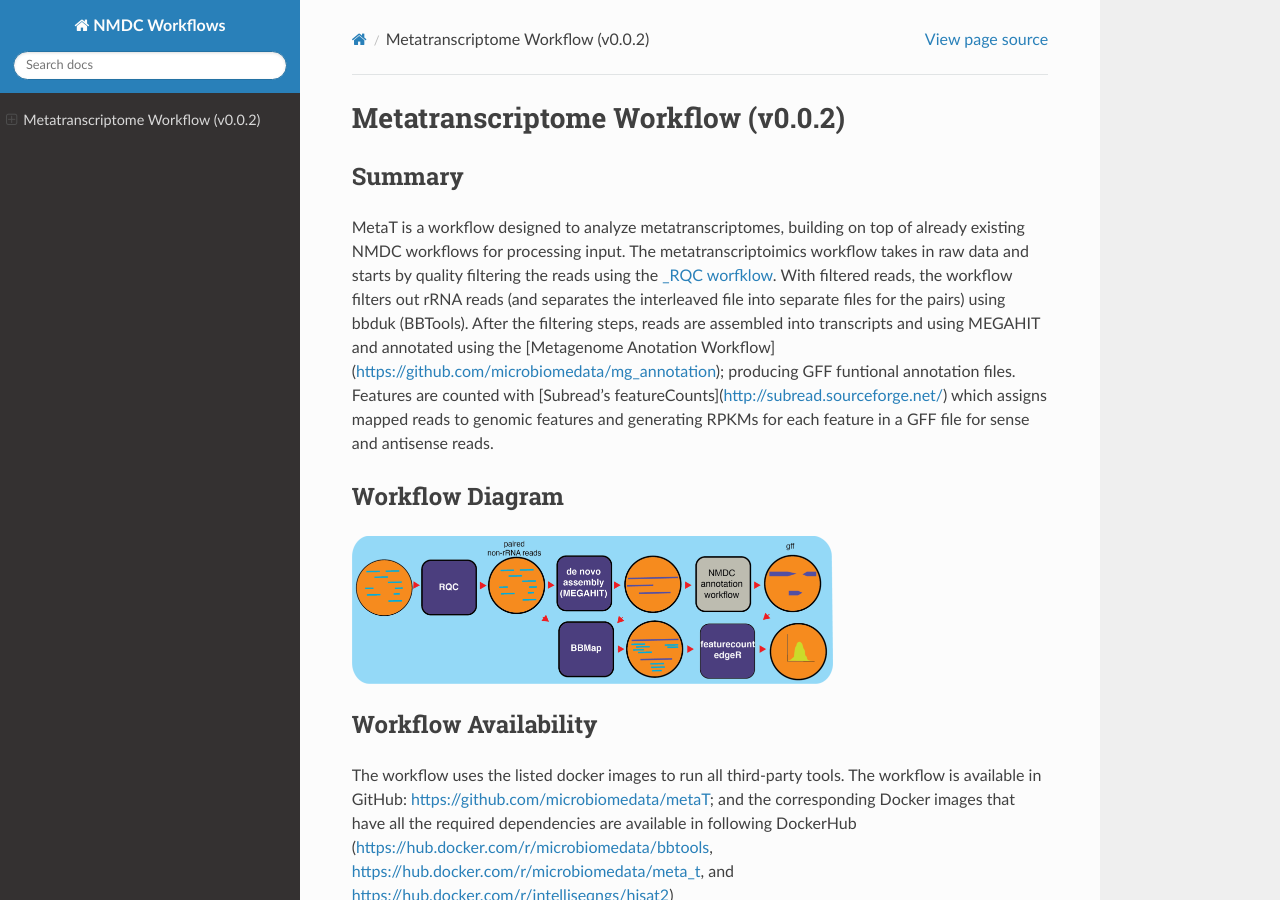
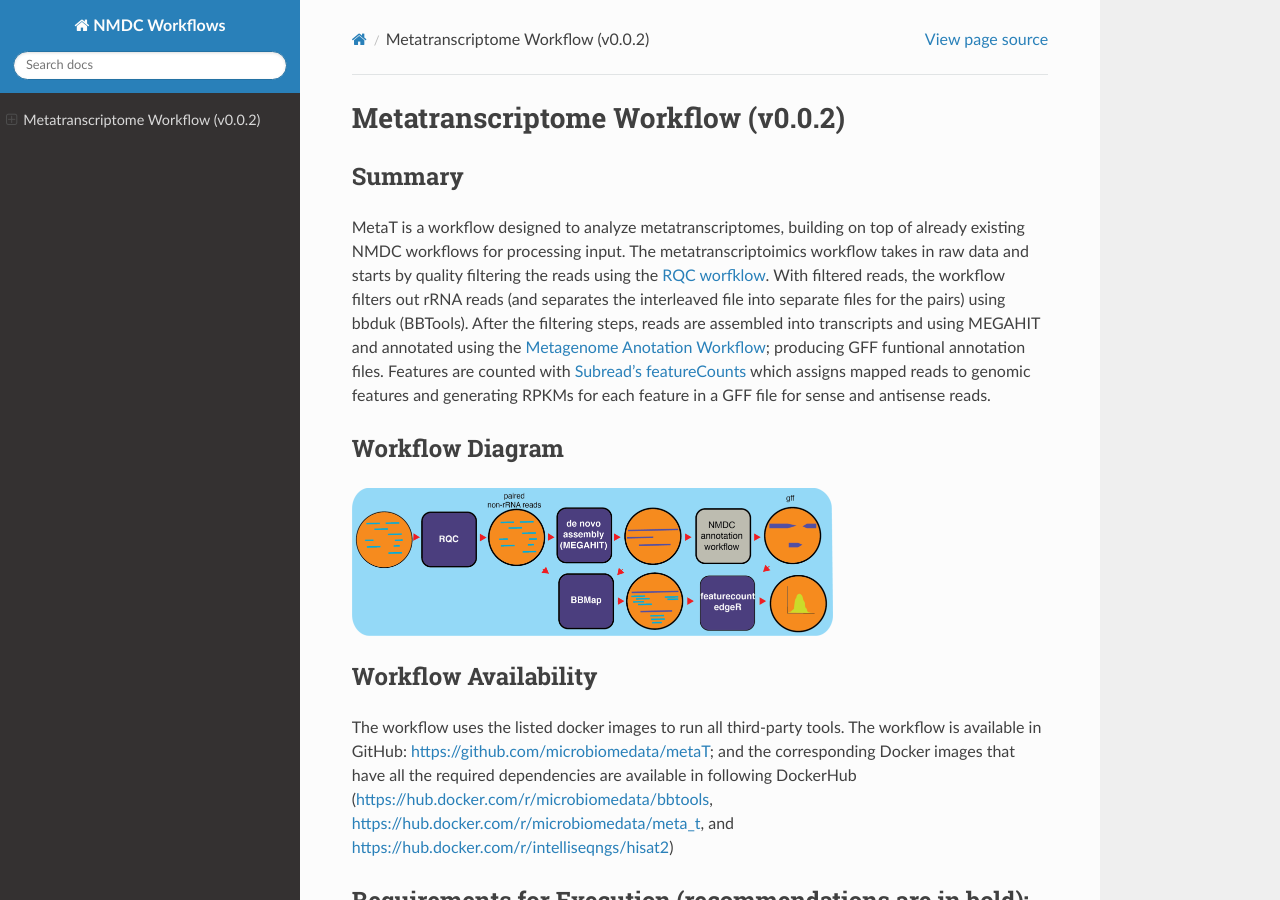
Before and after one commit to microbiomedata/metaT, a Sphinx documentation site: the page built from docs/index.rst, in a window 1280 px wide and 900 px high. Built offline with Sphinx 7.4.7 and the Read the Docs theme 2.0.0, drawn with Linux system fonts in a browser that asks for light colours.

Commit message:
Update index.rst

```diff
--- a/docs/index.rst
+++ b/docs/index.rst
@@ -4,7 +4,7 @@
 Summary
 -------
 
-MetaT is a workflow designed to analyze metatranscriptomes, building on top of already existing NMDC workflows for processing input. The metatranscriptoimics workflow takes in raw data and starts by quality filtering the reads using the `_RQC worfklow <https://github.com/microbiomedata/ReadsQC>`__. With filtered reads, the workflow filters out rRNA reads (and separates the interleaved file into separate files for the pairs) using bbduk (BBTools). After the filtering steps, reads are assembled into transcripts and using MEGAHIT and annotated using the [Metagenome Anotation Workflow](https://github.com/microbiomedata/mg_annotation); producing GFF funtional annotation files. Features are counted with [Subread's featureCounts](http://subread.sourceforge.net/) which assigns mapped reads to genomic features and generating RPKMs for each feature in a GFF file for sense and antisense reads.
+MetaT is a workflow designed to analyze metatranscriptomes, building on top of already existing NMDC workflows for processing input. The metatranscriptoimics workflow takes in raw data and starts by quality filtering the reads using the `RQC worfklow <https://github.com/microbiomedata/ReadsQC>`__. With filtered reads, the workflow filters out rRNA reads (and separates the interleaved file into separate files for the pairs) using bbduk (BBTools). After the filtering steps, reads are assembled into transcripts and using MEGAHIT and annotated using the `Metagenome Anotation Workflow <https://github.com/microbiomedata/mg_annotation>`_; producing GFF funtional annotation files. Features are counted with `Subread's featureCounts <http://subread.sourceforge.net/>`_ which assigns mapped reads to genomic features and generating RPKMs for each feature in a GFF file for sense and antisense reads.
 
 
 
```
